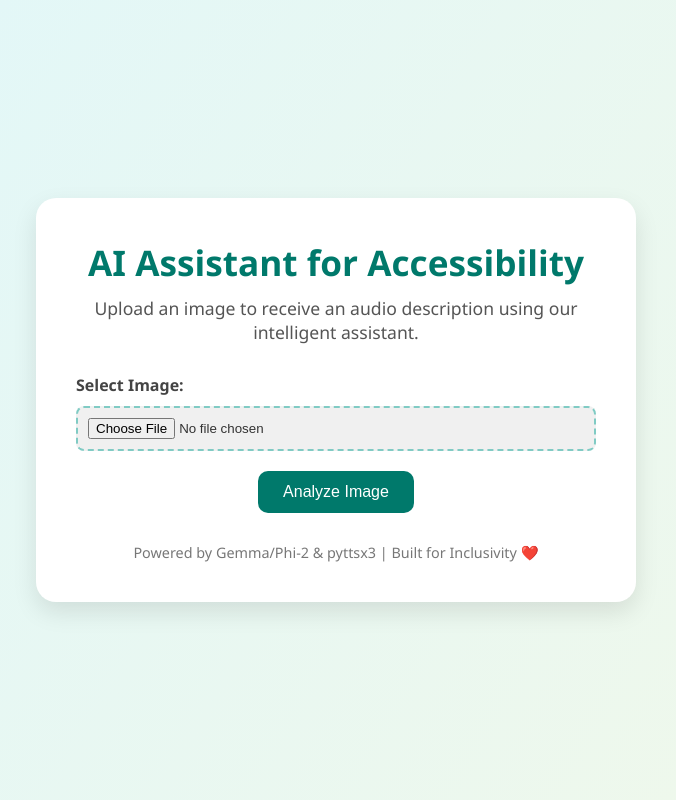
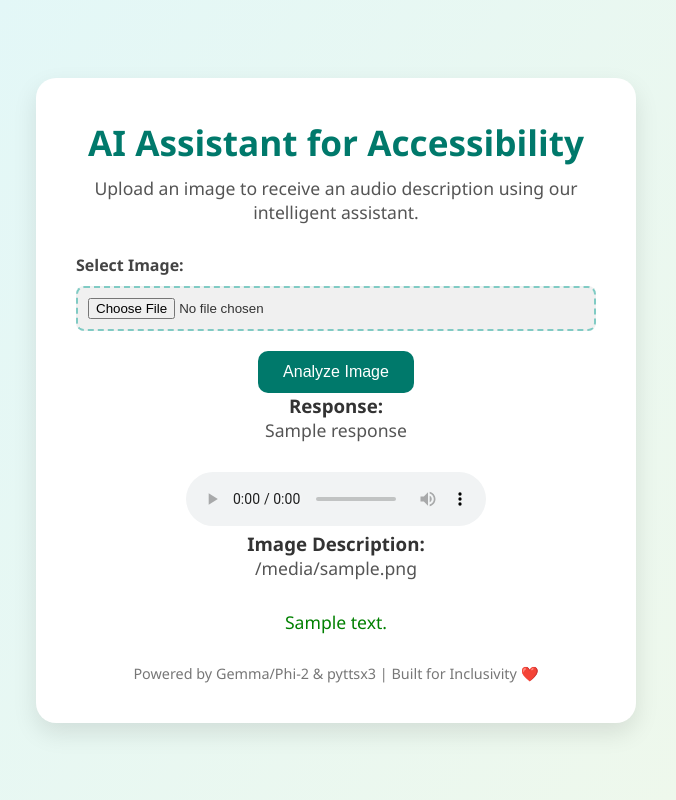
Before and after one commit to subashbasnyat/object-detection-and-audio-description-for-accessibility, a Flask app: template templates/index.html in a window 1280 px wide. Shown: the whole page, without its empty margins (304-980 px from the left). Run offline with Flask 3, Linux system fonts and the light colour scheme; the template is opened without the code that fills it: most values are stand-ins (such as "Sample title", 1, 10 or a date in 2020).

Commit message:
content of the image generated

```diff
--- a/app.py
+++ b/app.py
@@ -1,22 +1,57 @@
-from flask import Flask, render_template, request
-from image_processing.image_processor import save_image, process_image
-from utils.audio_handler import text_to_speech
-from llm.model_loader import query_model
+# from flask import Flask, render_template, request
+# from image_processing.image_processor import save_image, process_image
+# from utils.audio_handler import text_to_speech
+# from llm.model_loader import query_model, load_model
+# from tts.tts_engine import speak_text
+
+# app = Flask(__name__)
+
+# @app.route('/', methods=['GET', 'POST'])
+# def index():
+#     response = None
+#     if request.method == 'POST':
+#         image = request.files['image']
+#         if image:
+#             path = save_image(image)
+#             img_description = process_image(path)
+#             llm_output = query_model(f"Describe this: {img_description}")
+#             audio_path = text_to_speech(llm_output, 'static/response.mp3')
+#             response = llm_output
+#     return render_template('index.html', response=response)
+
+# if __name__ == '__main__':
+#     app.run(debug=True)
+
+from flask import Flask, request, render_template
+from llm.model_loader import load_model, query_model
+from tts.tts_engine import speak_text
+from image_processing.image_processor import load_image, image_to_description, display_image_description
+from prompts.prompt_templates import generate_prompt
+import os
+from PIL import Image
 
 app = Flask(__name__)
+app.config['UPLOAD_FOLDER'] = 'static/uploads'
+
+# Load model once when app starts
+tokenizer, model = load_model()
 
 @app.route('/', methods=['GET', 'POST'])
-def index():
-    response = None
+def upload():
+    response_text = ""
+    image_path = None
+
     if request.method == 'POST':
-        image = request.files['image']
+        image = request.files.get('image')
         if image:
-            path = save_image(image)
-            img_description = process_image(path)
-            llm_output = query_model(f"Describe this: {img_description}")
-            audio_path = text_to_speech(llm_output, 'static/response.mp3')
-            response = llm_output
-    return render_template('index.html', response=response)
+            image_path = os.path.join(app.config['UPLOAD_FOLDER'], image.filename)
+            image.save(image_path)
+            img = load_image(image_path)
+            img_description = display_image_description(img)
+            response_text = img_description
+
+    return render_template('index.html', response=response_text)
 
 if __name__ == '__main__':
-    app.run(debug=True)
+    os.makedirs(app.config['UPLOAD_FOLDER'], exist_ok=True)
+    app.run(debug=True, port=5001)
--- a/prompts/prompt_templetes.py
+++ b/prompts/prompt_templates.py
@@ -28,7 +28,29 @@ PROMPT_TEMPLATES = [
 
 def generate_prompt(image_description: str):
     """
-    Combines image description and a randomly selected accessible prompt template.
+    Selects prompt templates based on keywords in the image description.
     """
-    selected_template = random.choice(PROMPT_TEMPLATES)
+    lower_desc = image_description.lower()
+    context_templates = []
+
+    if any(word in lower_desc for word in ["person", "people", "man", "woman", "child"]):
+        context_templates += [
+            "Describe the people and their actions in the image for a visually impaired user.",
+            "Explain what the people are doing and how they interact with the environment.",
+            "Summarize the appearance and activities of the individuals in the picture."
+        ]
+    if any(word in lower_desc for word in ["animal", "dog", "cat", "bird"]):
+        context_templates += [
+            "Describe the animals present and their behavior in the image.",
+            "Explain how the animals are interacting with their surroundings or people."
+        ]
+    if any(word in lower_desc for word in ["object", "car", "tree", "building", "food"]):
+        context_templates += [
+            "List and describe the main objects visible in the image.",
+            "Explain the arrangement and significance of the objects in the scene."
+        ]
+    if not context_templates:
+        context_templates = PROMPT_TEMPLATES  # fallback to generic templates
+
+    selected_template = random.choice(context_templates)
     return f"{selected_template}\n\nImage Description: {image_description}"
--- a/templates/index.html
+++ b/templates/index.html
@@ -121,12 +121,43 @@
         <h1>AI Assistant for Accessibility</h1>
         <p>Upload an image to receive an audio description using our intelligent assistant.</p>
 
-        <form action="/upload" method="POST" enctype="multipart/form-data">
+        <form action="/" method="POST" enctype="multipart/form-data">
             <label for="imageUpload">Select Image:</label>
             <input type="file" id="imageUpload" name="image" accept="image/*" required>
             <button type="submit">Analyze Image</button>
         </form>
+        {% if response %}
+            <h3>Response:</h3>
+            <p>{{ response }}</p>
+            <audio controls>
+                <source src="{{ url_for('static', filename='response.mp3') }}" type="audio/mp3">
+                Your browser does not support the audio element.
+            </audio>
+        {% endif %}
+        {% if error %}
+            <p style="color: red;">{{ error }}</p>
+        {% endif %}
+        {% if success %}
+            <p style="color: green;">{{ success }}</p>
+        {% endif %}
 
+        {% if image_description %}
+            <h3>Image Description:</h3>
+            <p>{{ image_description }}</p>
+        {% endif %}
+        {% if audio_file %}
+            <h3>Audio Description:</h3>
+            <audio controls>
+                <source src="{{ url_for('static', filename=audio_file) }}" type="audio/mp3">
+                Your browser does not support the audio element.
+            </audio>
+        {% endif %}
+        {% if error_message %}
+            <p style="color: red;">{{ error_message }}</p>
+        {% endif %}
+        {% if success_message %}
+            <p style="color: green;">{{ success_message }}</p>
+        {% endif %}
         <div class="footer">
             Powered by Gemma/Phi-2 & pyttsx3 | Built for Inclusivity ❤️
         </div>
```
Also changed, not shown: image_processing/image_processor.py (+37 -9 lines), llm/model_loader.py (+7 -3 lines), pyproject.toml (+6 -3 lines), static/uploads/03-stop-light-red-traffic.avif (added), static/uploads/R.jpg (added), static/uploads/dreamstime_l_102306182-800x450.jpg (added), static/uploads/ronaldo.avif (added), 1 other file.
